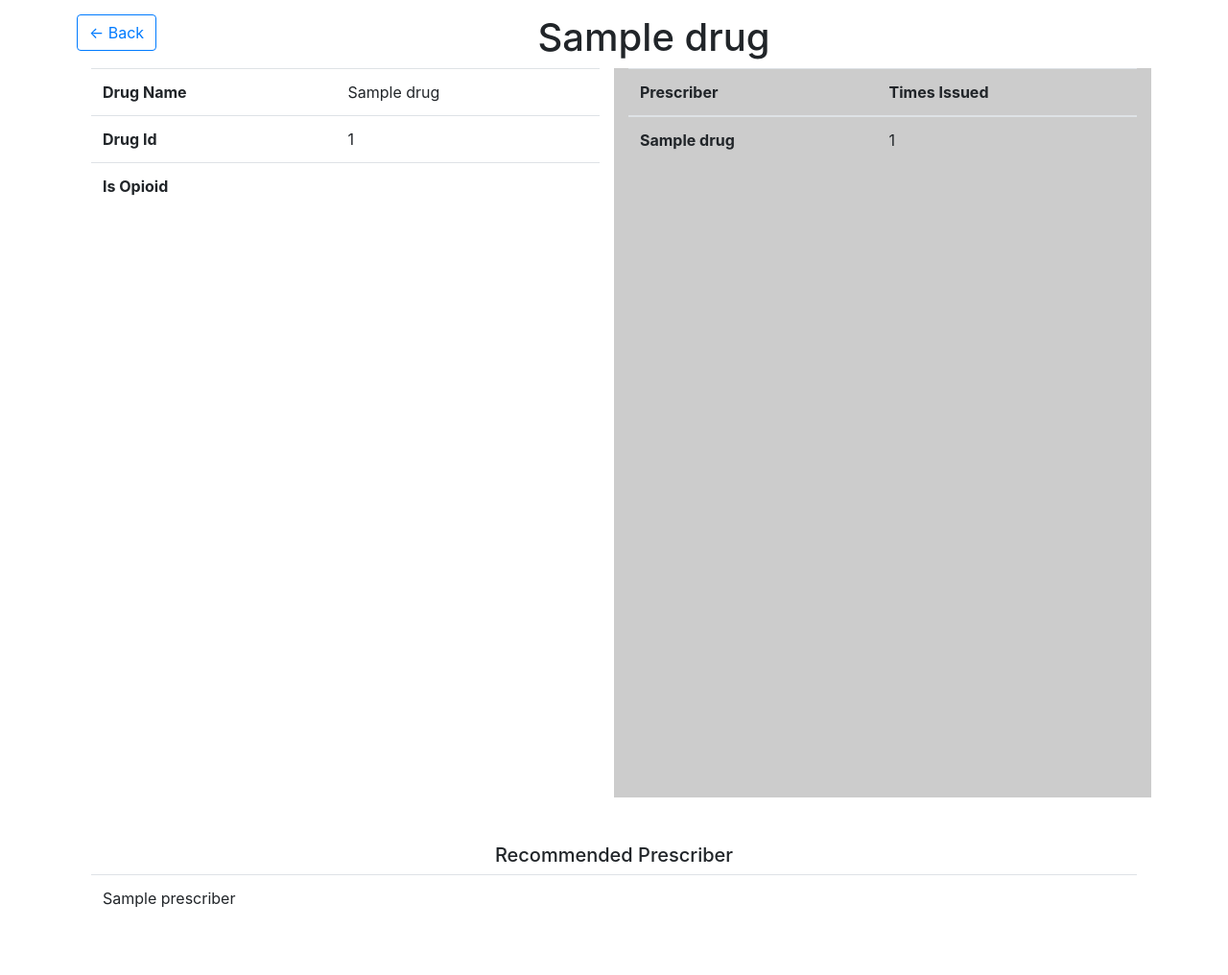
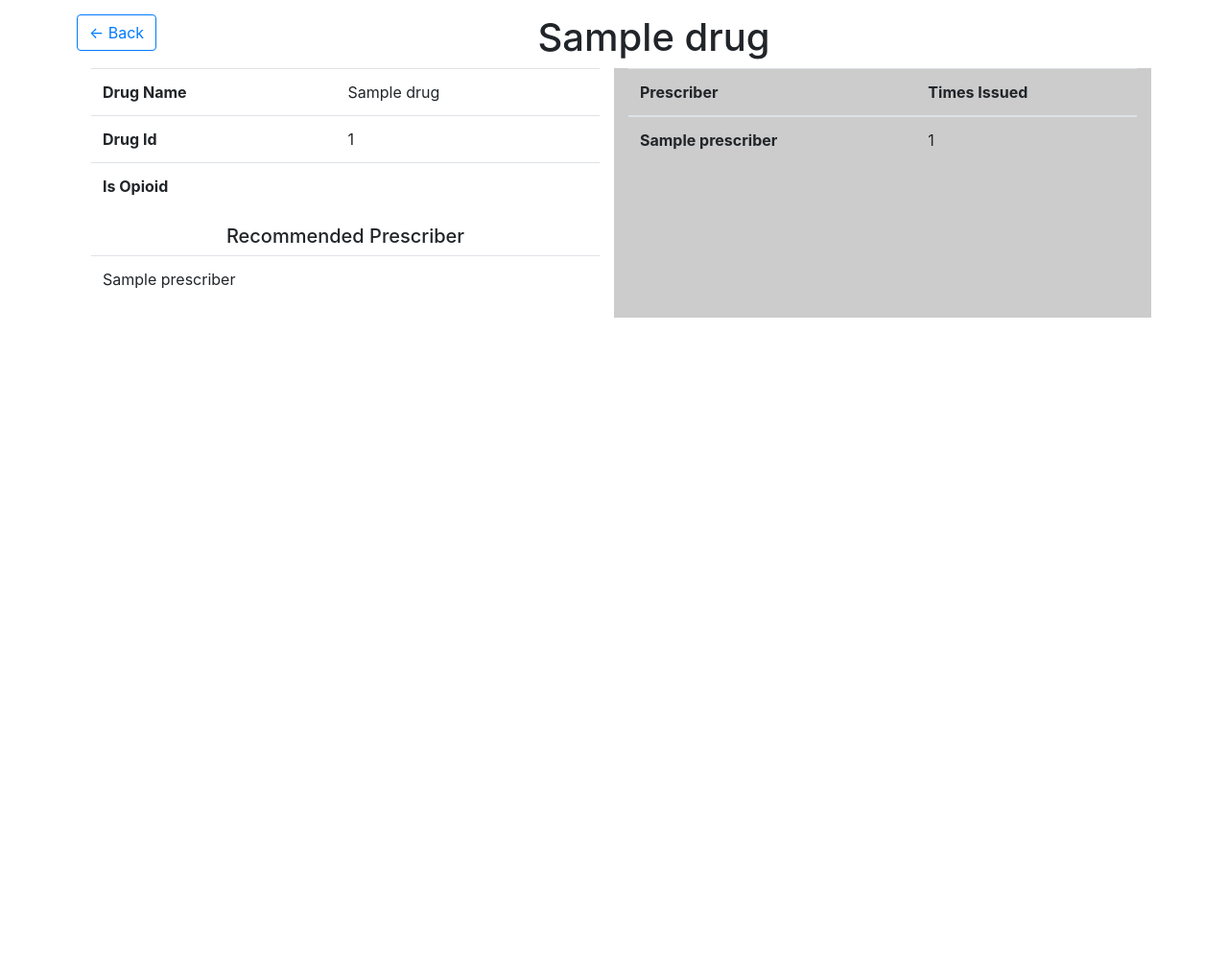
Before and after one commit to Cooltie1/opus, a Django app: template templates/opusapp/drug.html in a window 1280 px wide. Shown: the part 81-1097 px from the top of the page at 96% size. After the commit the page ends 412 px from the top, so only its background shows below. Run offline with Django 3.2, Linux system fonts and the light colour scheme; the template is opened without the code that fills it: most values are stand-ins (such as "Sample title", 1, 10 or a date in 2020); some libraries are stand-ins or nearby versions.

Commit message:
top 10 prescriber counts per drug

```diff
--- a/templates/opusapp/drug.html
+++ b/templates/opusapp/drug.html
@@ -16,6 +16,7 @@
             <div class="row mb-5">
                 <div class="col">
                     <div class="row">
+
                         <div class="col">
                             <table class="table">
                                 <tbody>
@@ -34,19 +35,19 @@
                                 </tbody>
                             </table>
                         </div>
-                        <div class="col table-transparent overflow-auto drugoverflow">
+
+
+                    </div>
+                    <div class="row">
+                        <div class="col">
+                            <div class="text-center">
+                                <h5>Recommended Prescriber</h5>
+                            </div>
                             <table class="table table-hover">
-                                <thead>
-                                    <tr>
-                                        <th scope="col">Prescriber</th>
-                                        <th scope="col">Times Issued</th>
-                                    </tr>
-                                </thead>
                                 <tbody>
-                                    {% for pdrug in prescriber.prescriberdrug_set.all|dictsort:"drug.drug_name" %}
-                                        <tr class="tr-link" onclick="window.location.href='{% url 'drug' drug_id=pdrug.drug_id %}'">
-                                            <th scope="row"> {{ pdrug.drug.drug_name|truncatechars:20 }} </th>
-                                            <td>{{ pdrug.count }}</td>
+                                    {% for prescriber in recommended_prescribers %}
+                                        <tr class="tr-link" onclick="window.location.href='{% url 'prescriber' npi=prescriber.npi %}'">
+                                            <td>{{ prescriber }}</td>
                                         </tr>
                                     {% endfor %}
                                 </tbody>
@@ -54,17 +55,19 @@
                         </div>
                     </div>
                 </div>
-            </div>
-            <div class="row">
-                <div class="col">
-                    <div class="text-center">
-                        <h5>Recommended Prescriber</h5>
-                    </div>
+                <div class="col table-transparent">
                     <table class="table table-hover">
+                        <thead>
+                            <tr>
+                                <th scope="col">Prescriber</th>
+                                <th scope="col">Times Issued</th>
+                            </tr>
+                        </thead>
                         <tbody>
-                            {% for prescriber in recommended_prescribers %}
-                                <tr class="tr-link" onclick="window.location.href='{% url 'prescriber' npi=prescriber.npi %}'">
-                                    <td>{{ prescriber }}</td>
+                            {% for row in top_prescribers %}
+                                <tr class="tr-link" onclick="window.location.href='{% url 'prescriber' npi=row.npi %}'">
+                                    <th scope="row"> {{ row.prescriber }} </th>
+                                    <td>{{ row.count }}</td>
                                 </tr>
                             {% endfor %}
                         </tbody>
--- a/templates/opusapp/prescriber.html
+++ b/templates/opusapp/prescriber.html
@@ -6,7 +6,7 @@
     <div class="row">
         <div class="col-7">
             <div class="row">
-                <div class="col-2">
+                <div class="col-3">
                     <button type="button" class="btn btn-outline-primary" onclick="window.history.back();">&#8592; Back</button>
                 </div>
                 <div class="col text-center">
```
Also changed, not shown: opusapp/views.py (+13 -2 lines).
